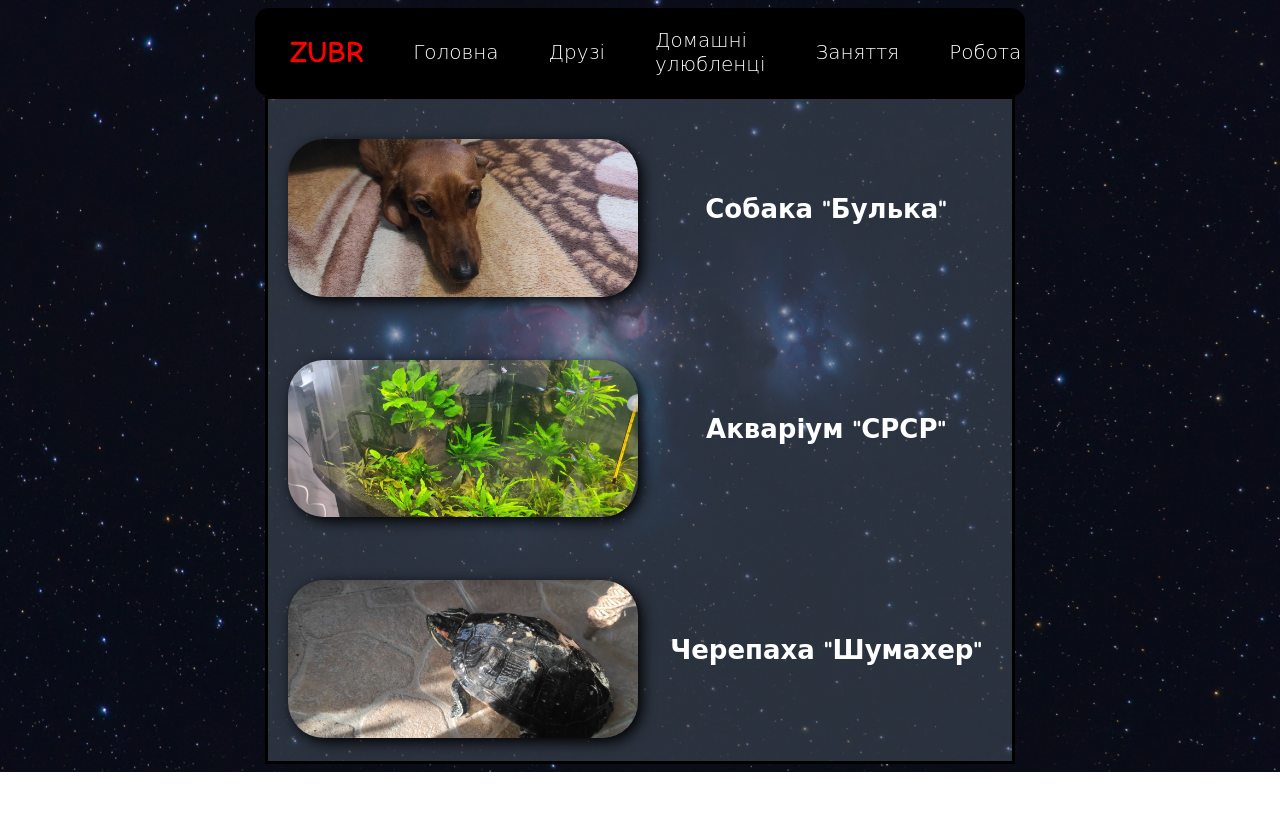
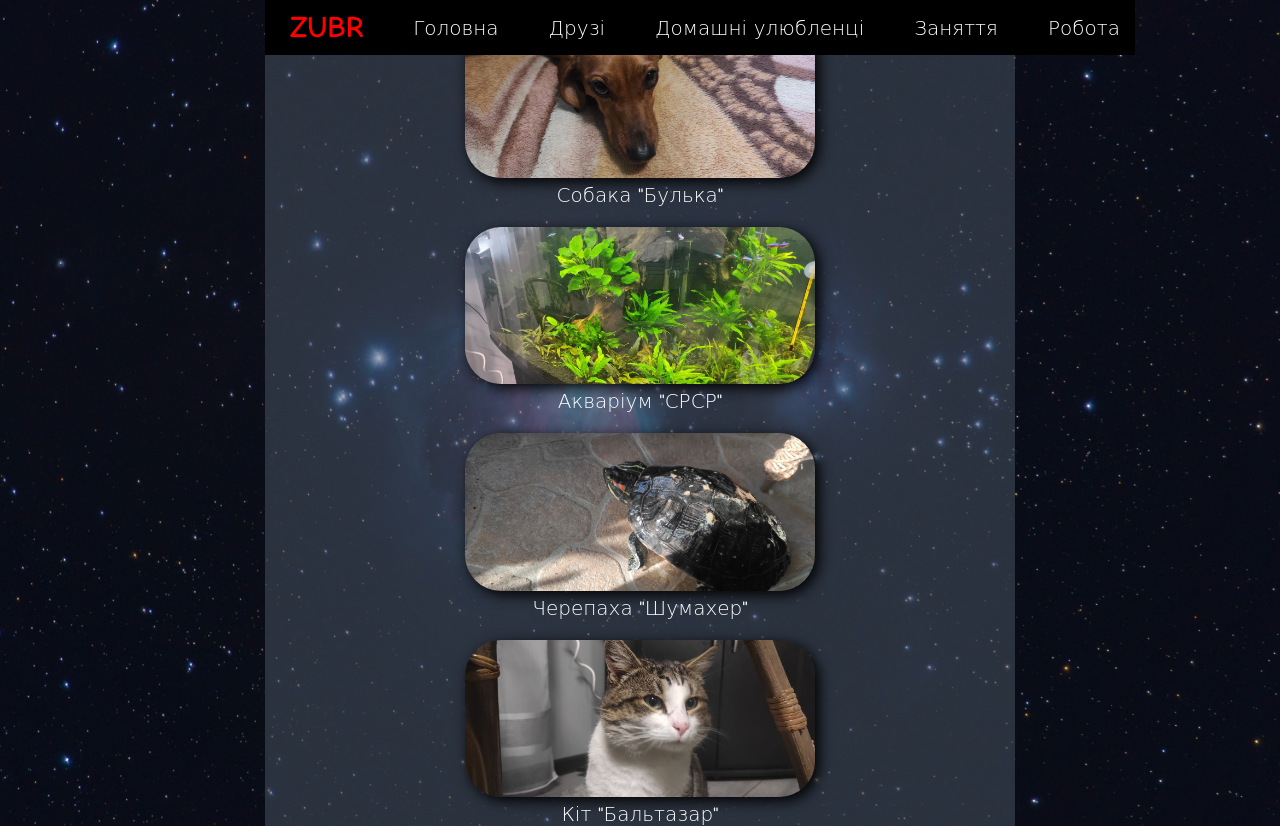
Before and after one commit to ZubrFromSt/profile-page, a plain HTML site: page animals.html in a window 1280 px wide. Before the commit the page ends 800 px from the top, so only its background shows below. Drawn offline with Linux system fonts and the light colour scheme.

```diff
--- a/Styles/index.css
+++ b/Styles/index.css
@@ -0,0 +1,2 @@
+@import './helpers.css';
+@import './profile.css';
--- a/Styles/profile.css
+++ b/Styles/profile.css
@@ -1,11 +1,14 @@
+* {
+    padding: 0;
+    margin: 0;
+}
+
 body{
-    /* background-color: rgb(44, 50, 58); */
     font-size: 13px;
     font-weight: 200;
     font-family: Comic Sans MS, Comic Sans, cursive;
     background-image: url("../pages/cosmos.jfif");
     background-size: cover;
-    background-repeat: no-repeat;
     background-position: top;
 }
 
@@ -32,29 +35,15 @@ color: royalblue;
 }
 
 .container{
-    /* background-color: rgb(77, 88, 102); */
     max-width: 750px;
     margin: auto;
     background-color: rgba(77, 88, 102, 0.5);
 }
 
-/*     .social{
-        background:rgb(169, 160, 255);
-        padding: 15px;
-        padding-left: 25%;
-        padding-right: 25%;
-        border: 5px solid blue;
-        border-left-style: unset;
-        border-right-style: unset;
-        border-top-left-radius: 25px;
-        border-top-right-radius: 25px;
-        border-bottom-color: rgb(17, 0, 172);
-        border-bottom-style: dotted;
-        margin: 5%;
-    } */
 
 .info {
-    margin-bottom: 20px;
+    margin-top: 100px;
+    justify-content: space-around;
 }
 
 .card h2 {
@@ -70,34 +59,16 @@ color: royalblue;
     margin-bottom: 10px;
 }
 
-.animalsTable {
-    table-layout: fixed;
-    width: 100%;
-    border-collapse: collapse;
-    border: 3px solid black;
+.animalsList {
+    display: flex;
+    list-style: none;
+    font-size: 20px;
+    justify-content: center;
+    align-items: center;
+    flex-direction: column;
 }
 
-thead th:nth-child(1) {
-    width: 30%;
-}
-
-thead th:nth-child(2) {
-    width: 20%;
-}
-
-thead th:nth-child(3) {
-    width: 15%;
-}
-
-thead th:nth-child(4) {
-    width: 35%;
-}
-
-th, td {
-    padding: 20px;
-}
-
-.animals {
+.animalsPages {
     width: 350px;
     border-radius: 36px;
     margin-left: centr;
@@ -106,15 +77,14 @@ th, td {
 }
 
 header {
-   display: flex;
-   justify-content: space-between;
-   padding: 10px;
    background-color: black;
    color: white;
    font-family: Comic Sans MS, Comic Sans, cursive;
-   max-width: 750px;
    margin: auto;
-   border-radius: 14px;
+   justify-content: center;
+   position: fixed;
+   top: 0;
+   align-content: center;
 }
 
 .header__section {
@@ -208,3 +178,8 @@ footer {
    text-align: center;
    margin: 0 auto;
 }
+
+li {
+    list-style: none;
+    color: white;
+}
--- a/animals.html
+++ b/animals.html
@@ -6,6 +6,7 @@
     <link href="Styles/profile.css" rel="stylesheet" type="text/css">
 </head>
 <body>
+    <div class="container">
         <header>
             <div class="header__section">
                 <div class="headerlogo">
@@ -18,24 +19,28 @@
                 <div class="headerButon"><a href="work.html">Робота</a></div>
             </div>
         </header>
-    <div class="container">
-        <table class="animalsTable">
-            <tr>
-                <th><img class="animals" src="pages/dog.jfif"
-                alt="Собака"/></th>
-                <th><h1>Собака "Булька"</h1></th>
-            </tr>
-            <tr>
-                <th><img class="animals" src="pages/aquarium.jfif"
-                alt="Акваріум"/></th>
-                <th><h1>Акваріум "СРСР"</h1></th>
-            </tr>
-            <tr>
-                <th><img class="animals" src="pages/turtle.jfif"
-                    alt="Черепаха"/></th>
-                <th><h1>Черепаха "Шумахер"</h1></th>
-            </tr>
-        </table>
+        <ul class="animalsList">
+            <li class="animals">
+                <img class="animalsPages" src="pages/dog.jfif"
+                alt="Собака"/>
+                <p>Собака "Булька"</p>
+            </li>
+            <li class="animals">
+                <img class="animalsPages" src="pages/aquarium.jfif"
+                alt="Акваріум"/>
+                <p>Акваріум "СРСР"</p>
+            </li>
+            <li class="animals">
+                <img class="animalsPages" src="pages/turtle.jfif"
+                alt="Черепаха"/>
+                <p>Черепаха "Шумахер"</p>
+            </li>
+            <li class="animals">
+                <img class="animalsPages" src="pages/cat.jfif"
+                alt="Кіт"/>
+                <p>Кіт "Бальтазар"</p>
+            </li>
+        </ul>
     </div>
 </body>
 </html>
```
Also changed, not shown: Styles/helpers.css (added, +15 -0 lines), index.html (+5 -10 lines), leisure.html (+1 -1 lines), work.html (+1 -1 lines). Lines whose indentation alone changed are shown as unchanged.
